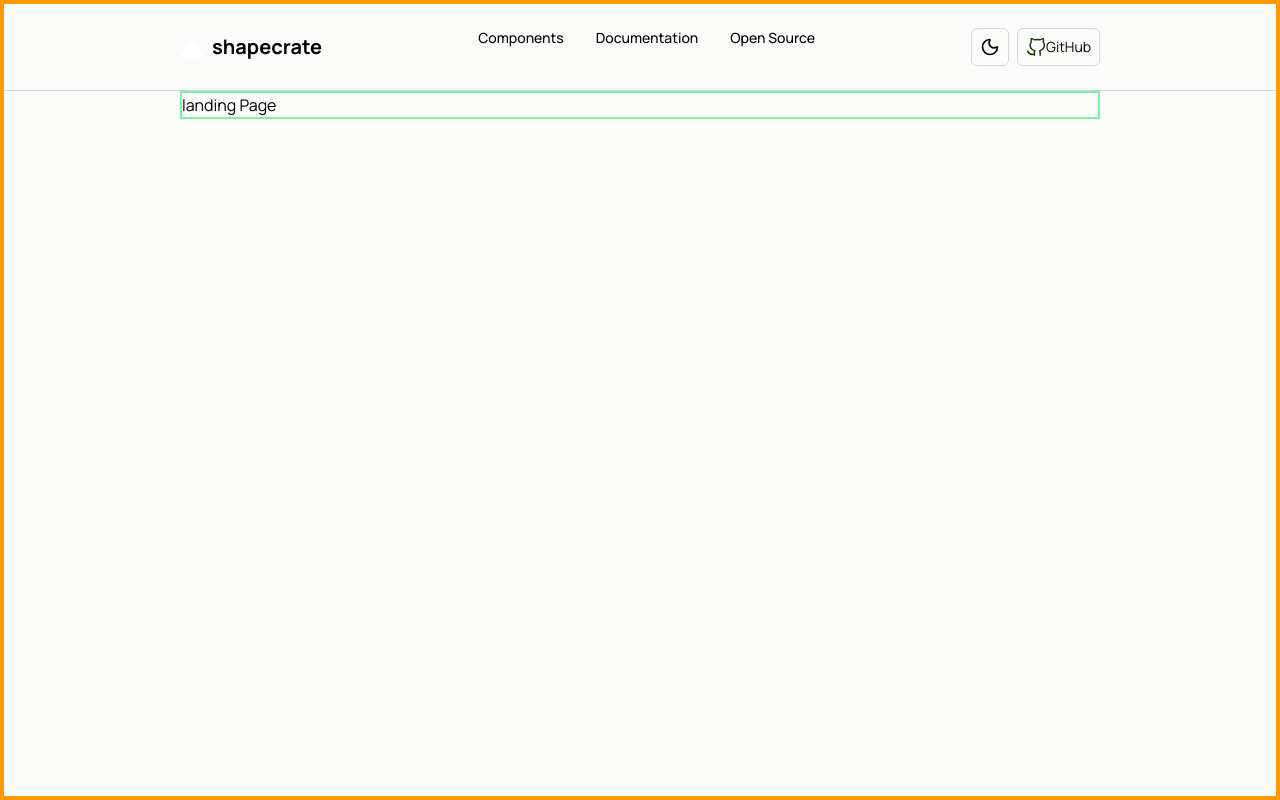
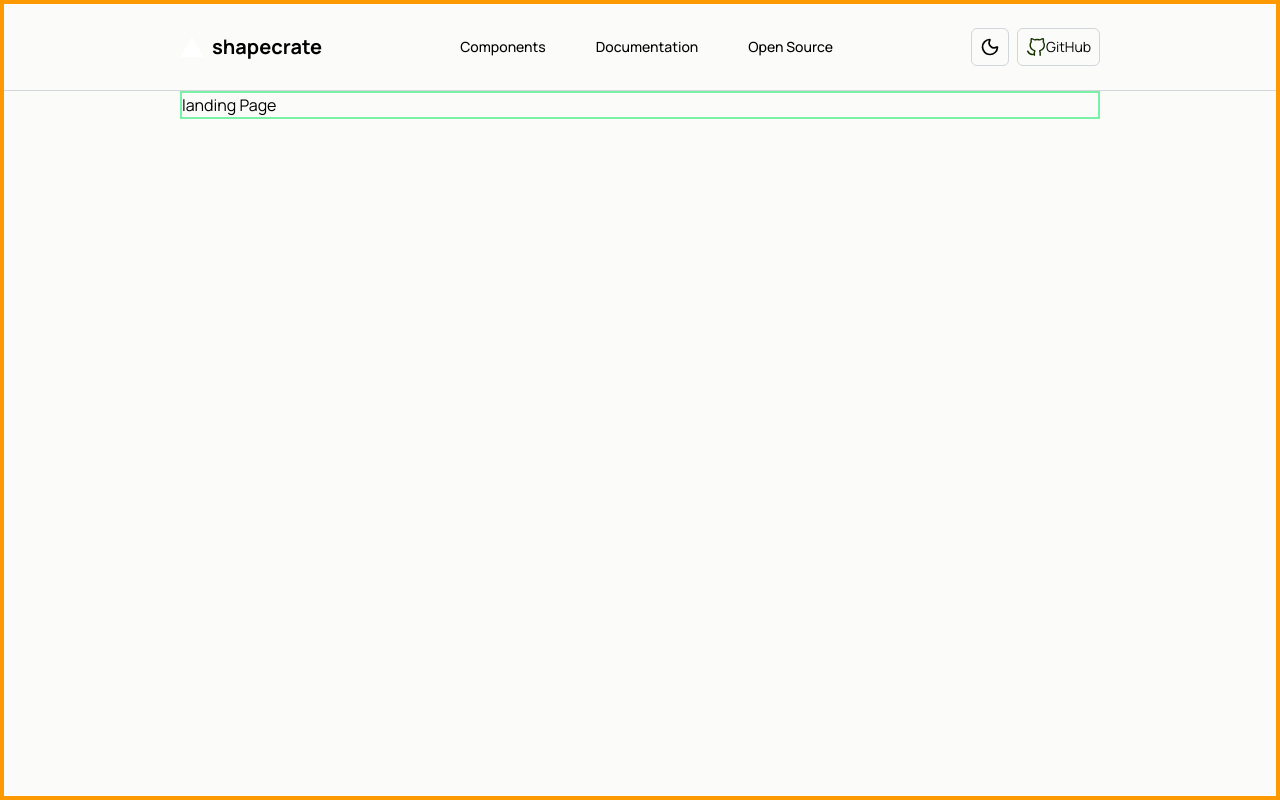
Before and after one commit to Virenishere/shapecrate, a Next.js app in the folder apps/web/: page / in a window 1280 px wide. Built offline with nearby package versions, Linux system fonts and the light colour scheme.

Commit message:
Adding navbar changes

```diff
--- a/apps/web/package.json
+++ b/apps/web/package.json
@@ -10,7 +10,7 @@
   },
   "dependencies": {
     "lucide-react": "^1.61.0",
-    "next": "16.4.0",
+    "next": "16.4.3",
     "react": "19.3.0",
     "react-dom": "19.3.0"
   },
--- a/apps/web/src/components/common/Navbar.tsx
+++ b/apps/web/src/components/common/Navbar.tsx
@@ -18,24 +18,32 @@ export default function Navbar(){
 
             {/* second part  */}
 
-                <ul className="flex gap-8 font-medium text-sm">
+                <ul className="flex gap-8 font-medium text-sm ">
+                    <Link href="/components" className=" hover:bg-gray-200 border-1 border-[#fbfbfa] hover:border-gray-200 rounded-lg p-2 transition-colors">
                     <li>Components</li>
+                    </Link>
+                    <Link href="/docs" className=" hover:bg-gray-200 border-1 border-[#fbfbfa] hover:border-gray-200 rounded-lg p-2 transition-colors">
                     <li>Documentation</li>
+                    </Link>
+                    <Link href="/open-source" className=" hover:bg-gray-200 border-1 border-[#fbfbfa] hover:border-gray-200 rounded-lg p-2 transition-colors">
                     <li>Open Source</li>
+                    </Link>
                 </ul>
 
 
             {/* third part  */}
             <div className="flex gap-2 text-sm">
                 {/* dark and light mode toggle  */}
-                <button className="border border-gray-300 p-2 rounded-md ">
+                <button className="  border border-gray-300 p-2 rounded-md hover:border-black transition-colors cursor-pointer">
                     <Moon size={20}/>
                     {/* <Sun /> */}
                 </button>
 
-                <button className="flex flex-row border border-gray-300 p-2 rounded-md text-center items-center">
+                <Link href="https://github.com/Virenishere/shapecrate" target="_blank">
+                <button className="flex flex-row border border-gray-300 p-2 rounded-md text-center items-center hover:border-black transition-colors cursor-pointer">
                     <Image src={ghicon} alt="github icon" width={20} height={20}/> <span>GitHub</span>
                 </button>
+                    </Link>
             </div>
         </nav>
     )
```
Also changed, not shown: apps/web/src/components/common/style.css (added), 1 other file (tests, documents, lock files or other folders).
